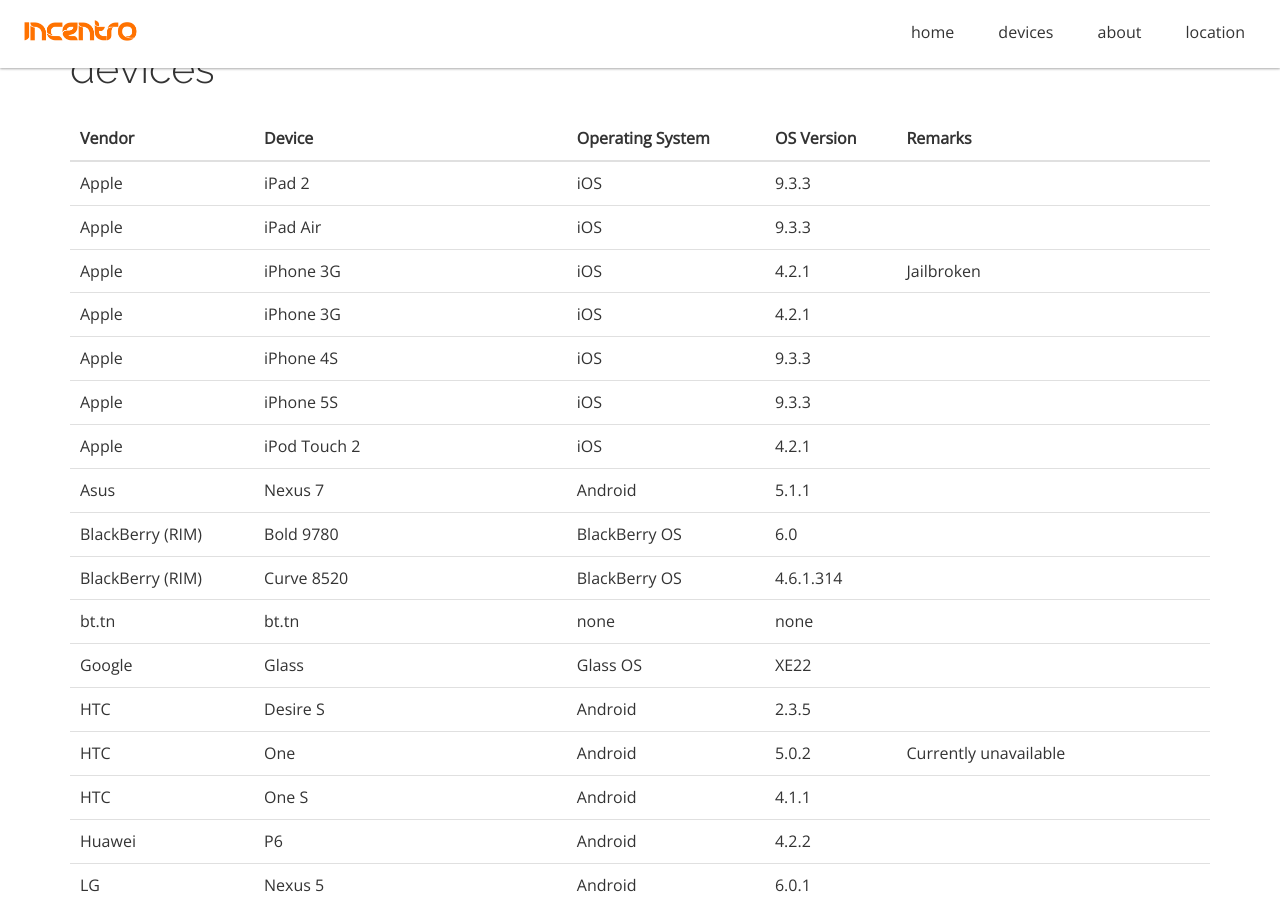
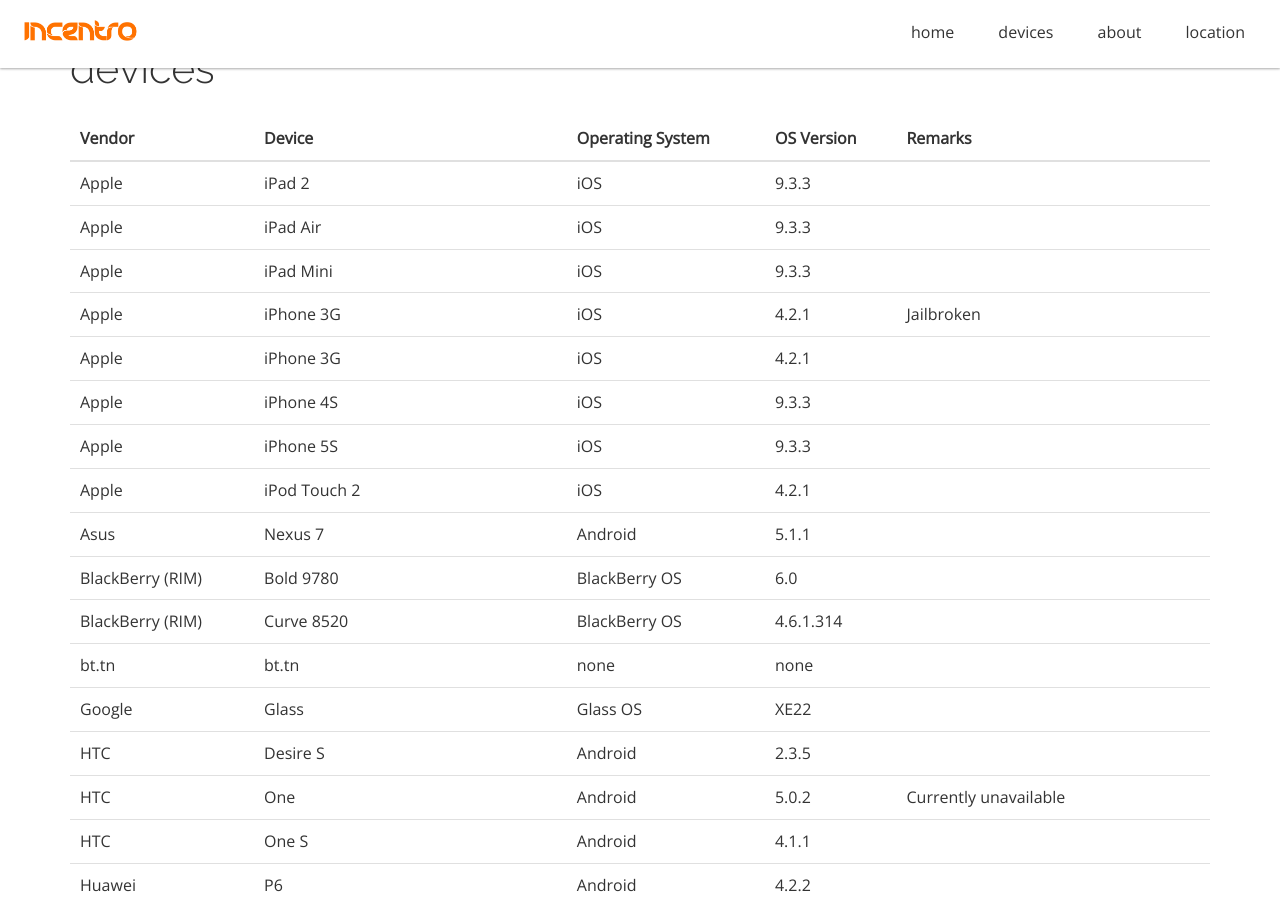
Before and after one commit to incentro/devicelab, a Jekyll site: the page built from index.html, in a window 1280 px wide and 900 px high, scrolled down 745 px. Built offline with Jekyll 4.4.1, drawn with Linux system fonts in a browser that asks for light colours; nearby versions of some CDN libraries; Markdown is read by kramdown in place of the engine named in the settings.

Commit message:
Update devicelist.yml

```diff
--- a/_data/devicelist.yml
+++ b/_data/devicelist.yml
@@ -11,6 +11,13 @@
   os: iOS
   osversion: 9.3.3
 # Owner: Incentro Rotterdam
+
+- title: iPadMini9.3.3
+  vendor: Apple
+  device: iPad Mini
+  os: iOS
+  osversion: 9.3.3
+# Owner: Michiel Hennekam
 
 - title: iPhone3G4.2.1
   vendor: Apple
```
